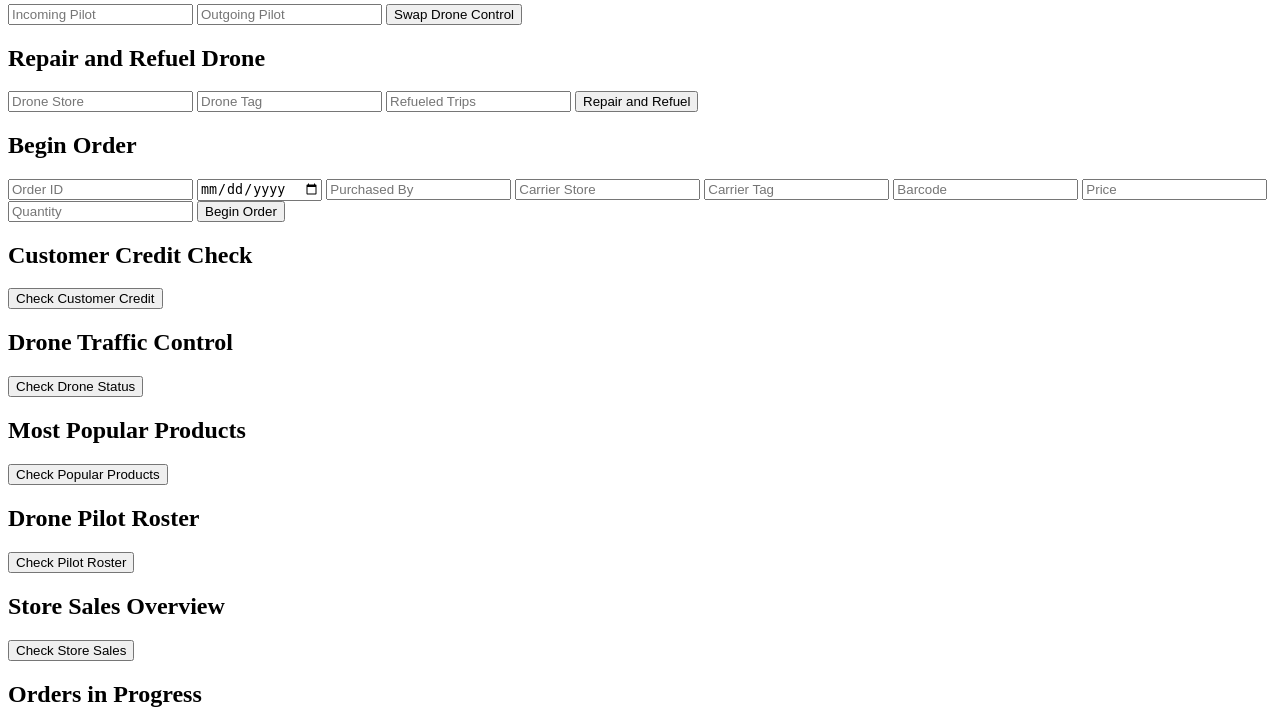
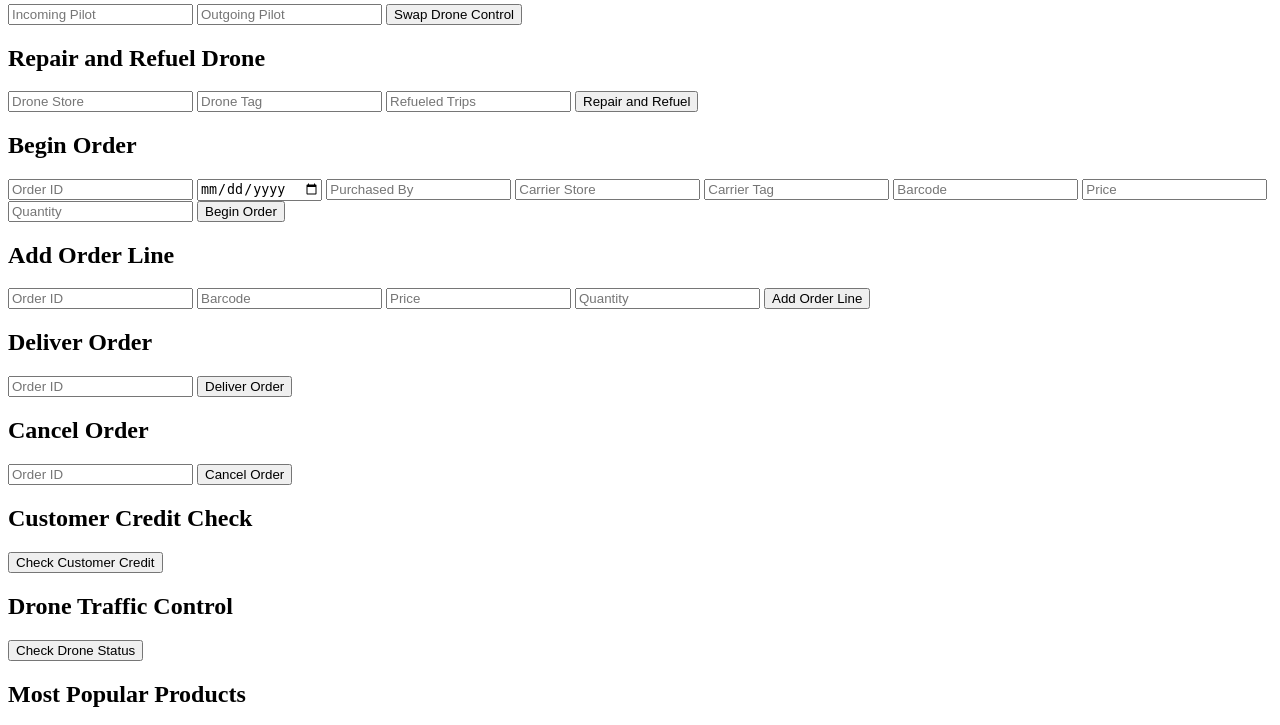
Before and after one commit to Naughtoncolin/Drone-Delivery-Dispatch-Database, a Flask app: template templates/index.html in a window 1280 px wide. Shown: the part 974-1699 px from the top of the page. Run offline with Flask 3, Linux system fonts and the light colour scheme; the template is opened without the code that fills it, so the values that code supplies are empty.

Commit message:
ADD: Begin order, add order line, cancel order procedures.

```diff
--- a/app.py
+++ b/app.py
@@ -213,6 +213,48 @@ def begin_order():
         db.session.rollback()
         return jsonify({'error': str(e)})
 
+@app.route('/add_order_line', methods=['POST'])
+def add_order_line():
+    data = request.form
+    try:
+        db.session.execute(
+            text("CALL add_order_line(:orderID, :barcode, :price, :quantity)"),
+            {'orderID': data['orderID'], 'barcode': data['barcode'], 'price': int(data['price']), 'quantity': int(data['quantity'])}
+        )
+        db.session.commit()
+        return jsonify({'success': True})
+    except Exception as e:
+        db.session.rollback()
+        return jsonify({'error': str(e)})
+
+@app.route('/deliver_order', methods=['POST'])
+def deliver_order():
+    data = request.form
+    try:
+        db.session.execute(
+            text("CALL deliver_order(:orderID)"),
+            {'orderID': data['orderID']}
+        )
+        db.session.commit()
+        return jsonify({'success': True})
+    except Exception as e:
+        db.session.rollback()
+        return jsonify({'error': str(e)})
+
+@app.route('/cancel_order', methods=['POST'])
+def cancel_order():
+    data = request.form
+    try:
+        db.session.execute(
+            text("CALL cancel_order(:orderID)"),
+            {'orderID': data['orderID']}
+        )
+        db.session.commit()
+        return jsonify({'success': True})
+    except Exception as e:
+        db.session.rollback()
+        return jsonify({'error': str(e)})
+
 @app.route('/customer_credit_check', methods=['GET'])
 def customer_credit_check():
     query = text("SELECT * FROM customer_credit_check")
--- a/templates/index.html
+++ b/templates/index.html
@@ -416,6 +416,96 @@
     }
 </script>
 
+<h2>Add Order Line</h2>
+<form id="add_order_line_form" onsubmit="addOrderLine(); return false;">
+    <input type="text" name="orderID" placeholder="Order ID" required>
+    <input type="text" name="barcode" placeholder="Barcode" required>
+    <input type="number" name="price" placeholder="Price" required>
+    <input type="number" name="quantity" placeholder="Quantity" required>
+    <button type="submit">Add Order Line</button>
+</form>
+
+<script>
+    function addOrderLine() {
+        var form = document.getElementById('add_order_line_form');
+        var formData = new FormData(form);
+        fetch('/add_order_line', {
+            method: 'POST',
+            body: new URLSearchParams(formData)
+        })
+        .then(response => response.json())
+        .then(result => {
+            if (result.success) {
+                alert('Order line added successfully!');
+                form.reset();
+            } else {
+                alert('Failed to add order line: ' + result.error);
+            }
+        })
+        .catch(error => {
+            alert('Failed to add order line: ' + error);
+        });
+    }
+</script>
+
+<h2>Deliver Order</h2>
+<form id="deliver_order_form" onsubmit="deliverOrder(); return false;">
+    <input type="text" name="orderID" placeholder="Order ID" required>
+    <button type="submit">Deliver Order</button>
+</form>
+
+<script>
+    function deliverOrder() {
+        var form = document.getElementById('deliver_order_form');
+        var formData = new FormData(form);
+        fetch('/deliver_order', {
+            method: 'POST',
+            body: new URLSearchParams(formData)
+        })
+        .then(response => response.json())
+        .then(result => {
+            if (result.success) {
+                alert('Order delivered successfully!');
+                form.reset();
+            } else {
+                alert('Failed to deliver order: ' + result.error);
+            }
+        })
+        .catch(error => {
+            alert('Failed to deliver order: ' + error);
+        });
+    }
+</script>
+
+<h2>Cancel Order</h2>
+<form id="cancel_order_form" onsubmit="cancelOrder(); return false;">
+    <input type="text" name="orderID" placeholder="Order ID" required>
+    <button type="submit">Cancel Order</button>
+</form>
+
+<script>
+    function cancelOrder() {
+        var form = document.getElementById('cancel_order_form');
+        var formData = new FormData(form);
+        fetch('/cancel_order', {
+            method: 'POST',
+            body: new URLSearchParams(formData)
+        })
+        .then(response => response.json())
+        .then(result => {
+            if (result.success) {
+                alert('Order canceled successfully!');
+                form.reset();
+            } else {
+                alert('Failed to cancel order: ' + result.error);
+            }
+        })
+        .catch(error => {
+            alert('Failed to cancel order: ' + error);
+        });
+    }
+</script>
+
 <h2>Customer Credit Check</h2>
 <button onclick="fetchCustomerCreditCheck()">Check Customer Credit</button>
 <div id="customer_credit_data"></div>
```
